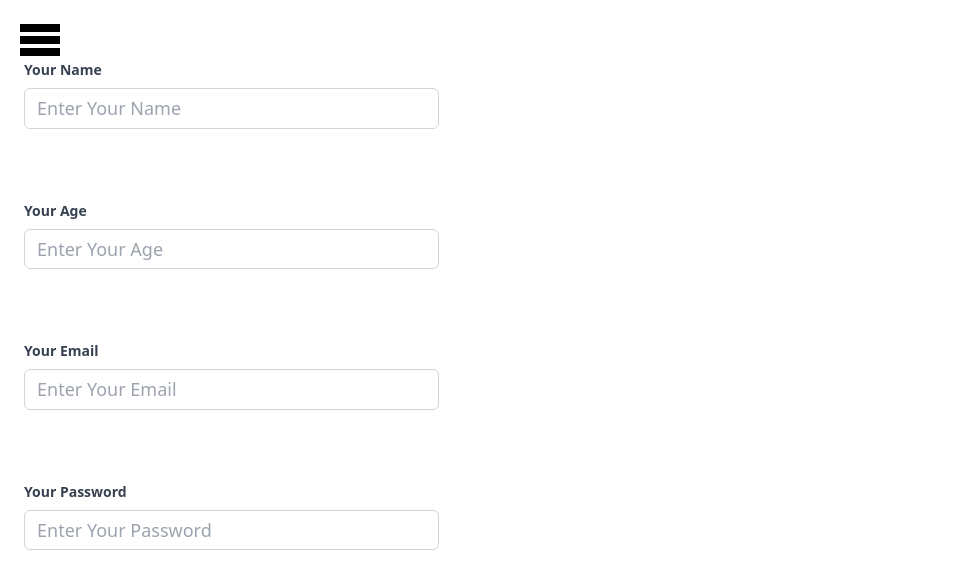
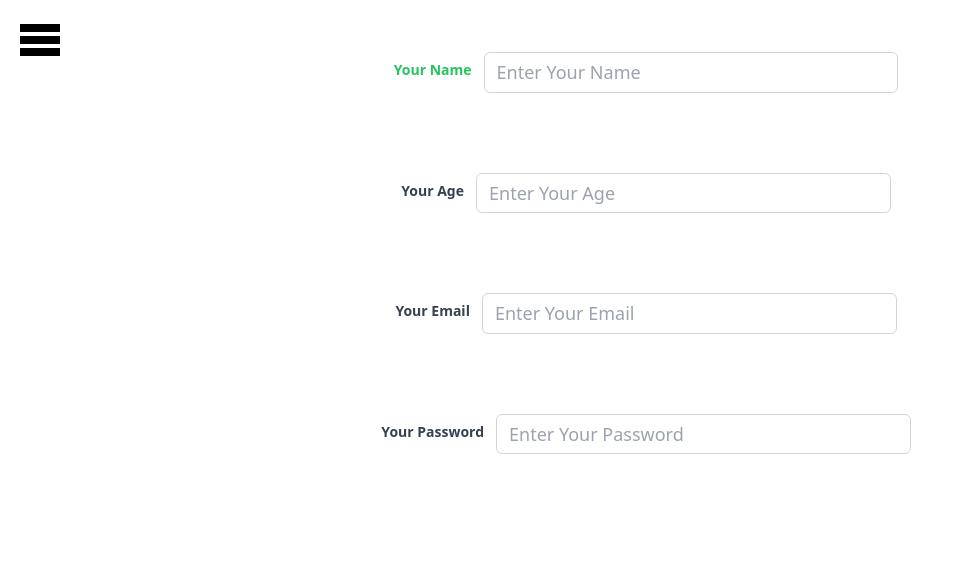
Before and after one commit to Abhishek4298/Generic-Component, a React (Create React App) app: page /input in a window 1280 px wide. Shown: the top 588 px of the page, without its empty margins (0-954 px from the left). Built offline with nearby package versions, Linux system fonts and the light colour scheme.

Commit message:
committing changes for dynamic label color and position of input

```diff
--- a/src/CustomRoute.js
+++ b/src/CustomRoute.js
@@ -92,6 +92,8 @@ const CustomRoute = () => {
             <div>
               <InputFormControllers
                 className="p-3 ml-3 text-lg"
+                boxPosition='justify-center'
+                labelColor='text-green-500'
                 label="Your Name"
                 name="username"
                 type="text"
@@ -101,6 +103,7 @@ const CustomRoute = () => {
               />
               <InputFormControllers
                 className="p-3 ml-3 mx-auto text-lg"
+                boxPosition='justify-center'
                 label="Your Age"
                 name="age"
                 type="number"
@@ -108,6 +111,7 @@ const CustomRoute = () => {
               />
               <InputFormControllers
                 className="p-3 ml-3 text-lg"
+                boxPosition='justify-center'
                 label="Your Email"
                 name="email"
                 type="email"
@@ -117,6 +121,7 @@ const CustomRoute = () => {
               />
               <InputFormControllers
                 className="p-3 ml-3 text-lg"
+                boxPosition='justify-center'
                 label="Your Password"
                 name="password"
                 type="password"
--- a/src/components/FormInput/index.js
+++ b/src/components/FormInput/index.js
@@ -9,6 +9,8 @@ const InputFormControllers = ({
   className,
   minLength,
   maxLength,
+  boxPosition,
+  labelColor,
   ...rest
 }) => {
   const formik = useFormik({
@@ -63,8 +65,8 @@ const InputFormControllers = ({
     },
   });
 
-  const containerClasses = `mb-4 mt-12 ${className}`;
-  const labelClasses = "block text-gray-700 text-sm font-bold mb-2";
+  const containerClasses = `flex mb-4 mt-10 ${className} ${boxPosition}`;
+  const labelClasses = `text-gray-700 mt-2 text-sm font-bold mr-3 ${labelColor}`;
   const inputClasses = `${
     formik.touched[name] && formik.errors[name]
       ? "border-red-500"
@@ -76,6 +78,7 @@ const InputFormControllers = ({
   } rounded-md py-2 px-3 leading-tight focus:outline-none focus:border-blue-500 focus:ring focus:ring-blue-200`;
 
   return (
+    <div>
       <div className={containerClasses}>
         <label htmlFor={name} className={labelClasses}>
           {label}
@@ -91,9 +94,12 @@ const InputFormControllers = ({
           className={inputClasses}
           {...rest}
         />
+      </div>
+      <div className={`flex ${boxPosition}`}>
         {formik.touched[name] && formik.errors[name] && (
           <div className="text-red-500 text-xs mt-1">{formik.errors[name]}</div>
         )}
+      </div>
     </div>
   );
 };
```
Lines whose indentation alone changed are shown as unchanged.
